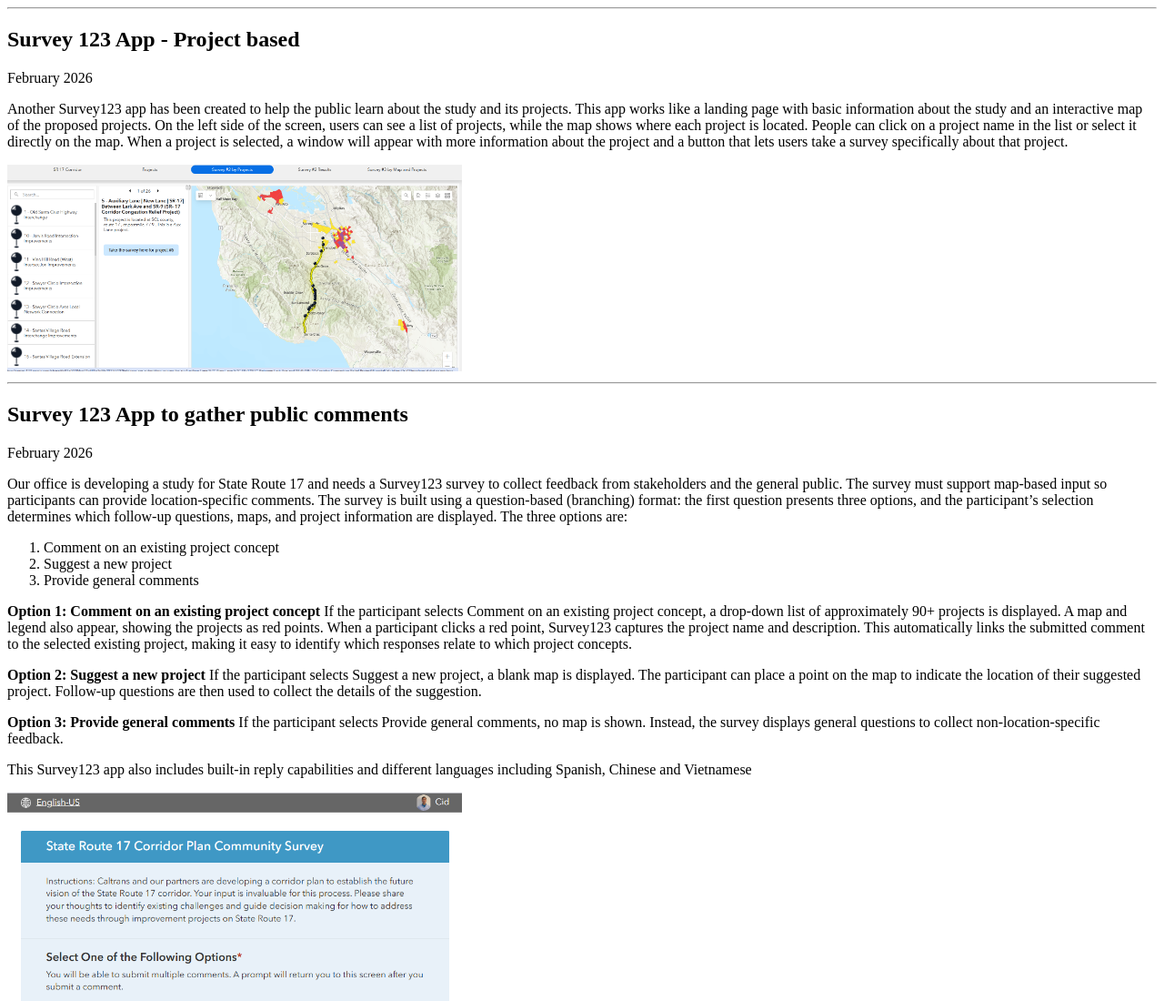
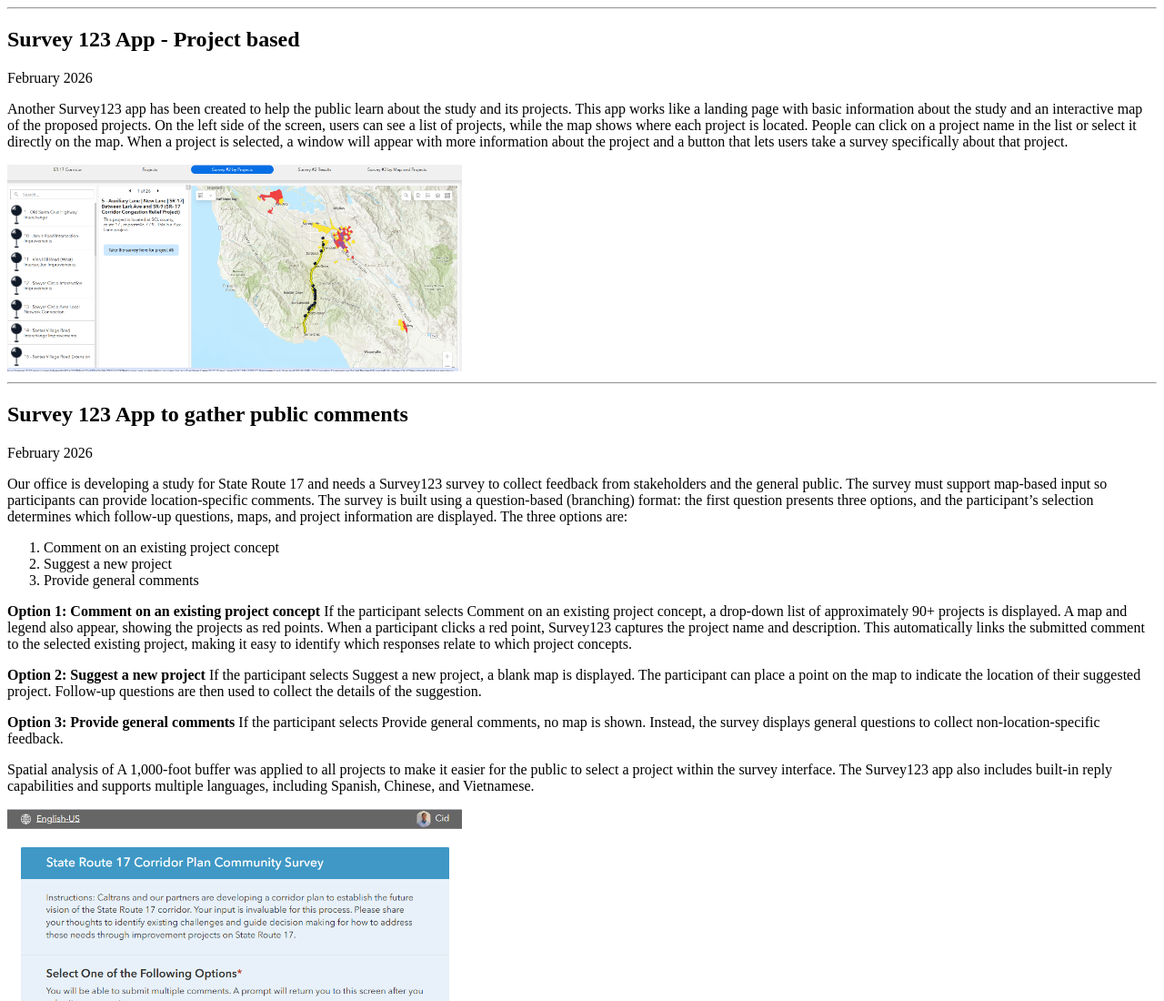
Before and after one commit to cidchiu/cidchiu.github.io, a plain HTML site: page index.html in a window 1280 px wide. Shown: the top 1100 px of the page at 91% size. Drawn offline with Linux system fonts and the light colour scheme.

Commit message:
Update index.html

```diff
--- a/index.html
+++ b/index.html
@@ -63,8 +63,7 @@
     </p>
 
     <p>
-      This Survey123 app also includes built-in reply capabilities and different languages including Spanish, Chinese and Vietnamese
-    </p>
+     Spatial analysis of A 1,000-foot buffer was applied to all projects to make it easier for the public to select a project within the survey interface. The Survey123 app also includes built-in reply capabilities and supports multiple languages, including Spanish, Chinese, and Vietnamese.</p>
      <img src="Survey123_sr17.png" alt="Survey 123 app SR 17 Question based" width="500">
   </section>
 </body>
```
